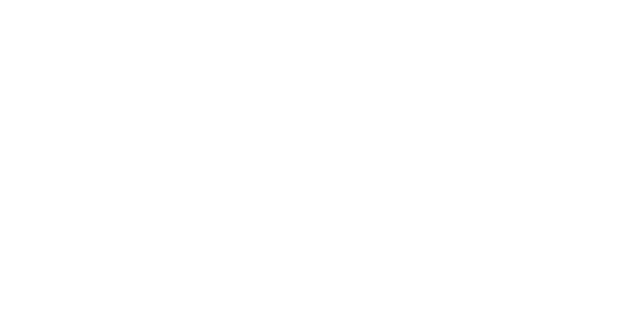
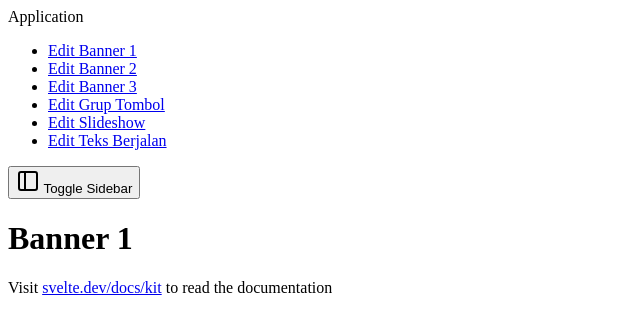
Before and after one commit to raihandp/information-dashboard-web, a SvelteKit app: page /dashboard/banner-3 in a window 1280 px wide. Before the commit this address had no page. Shown: the top 334 px of the page, without its empty margins (0-640 px from the left). Built offline with nearby package versions, Linux system fonts and the light colour scheme.

Commit message:
update sidebar

```diff
--- /dev/null
+++ b/src/routes/dashboard/banner-3/+page.svelte
@@ -0,0 +1,2 @@
+<h1>Banner 1</h1>
+<p>Visit <a href="https://svelte.dev/docs/kit">svelte.dev/docs/kit</a> to read the documentation</p>
--- /dev/null
+++ b/src/routes/dashboard/edit-button/+page.svelte
@@ -0,0 +1,2 @@
+<h1>Banner 1</h1>
+<p>Visit <a href="https://svelte.dev/docs/kit">svelte.dev/docs/kit</a> to read the documentation</p>
--- /dev/null
+++ b/src/routes/dashboard/running-text/+page.svelte
@@ -0,0 +1,2 @@
+<h1>Banner 1</h1>
+<p>Visit <a href="https://svelte.dev/docs/kit">svelte.dev/docs/kit</a> to read the documentation</p>
--- /dev/null
+++ b/src/routes/dashboard/slideshow/+page.svelte
@@ -0,0 +1,2 @@
+<h1>Banner 1</h1>
+<p>Visit <a href="https://svelte.dev/docs/kit">svelte.dev/docs/kit</a> to read the documentation</p>
```
